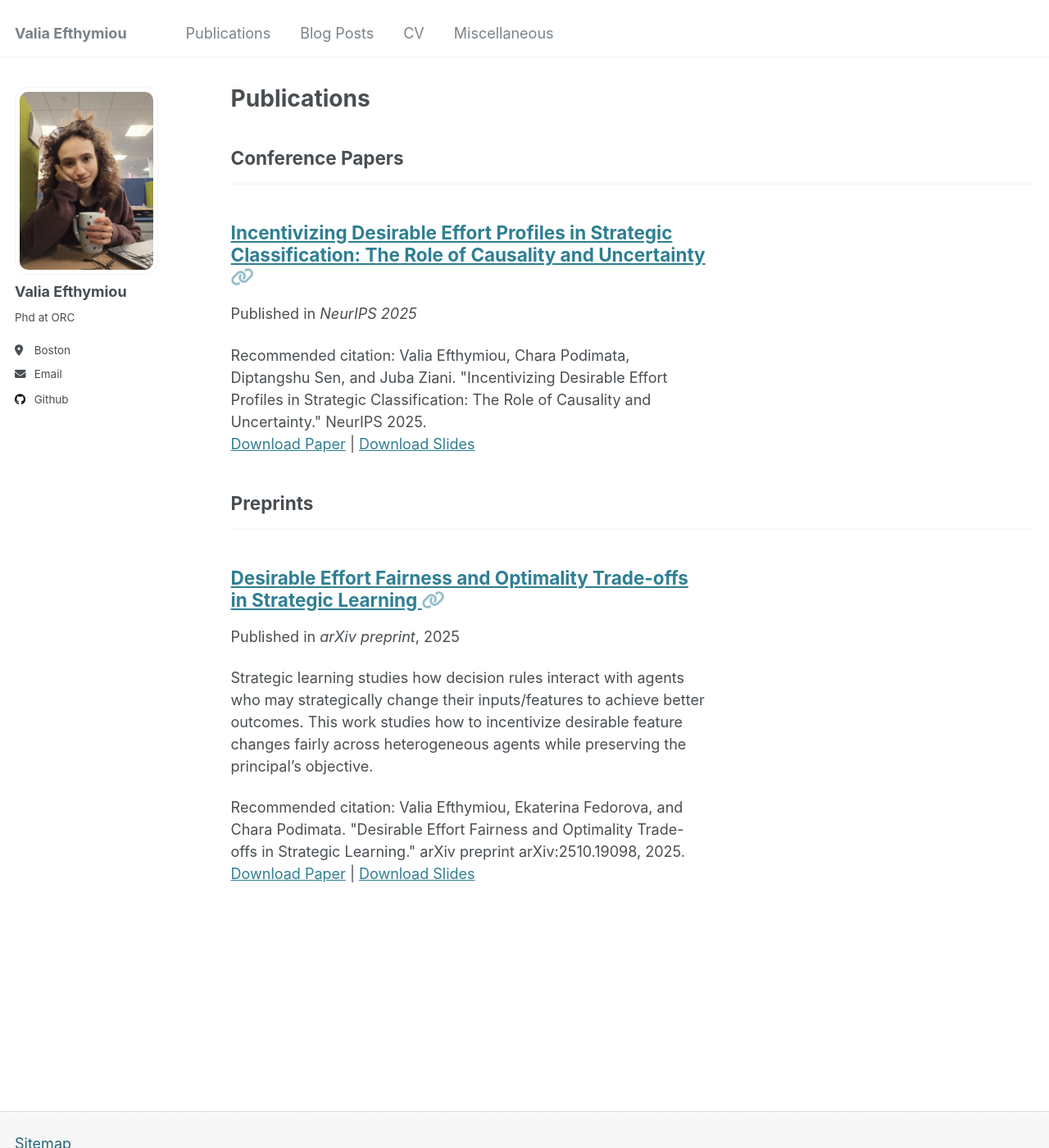
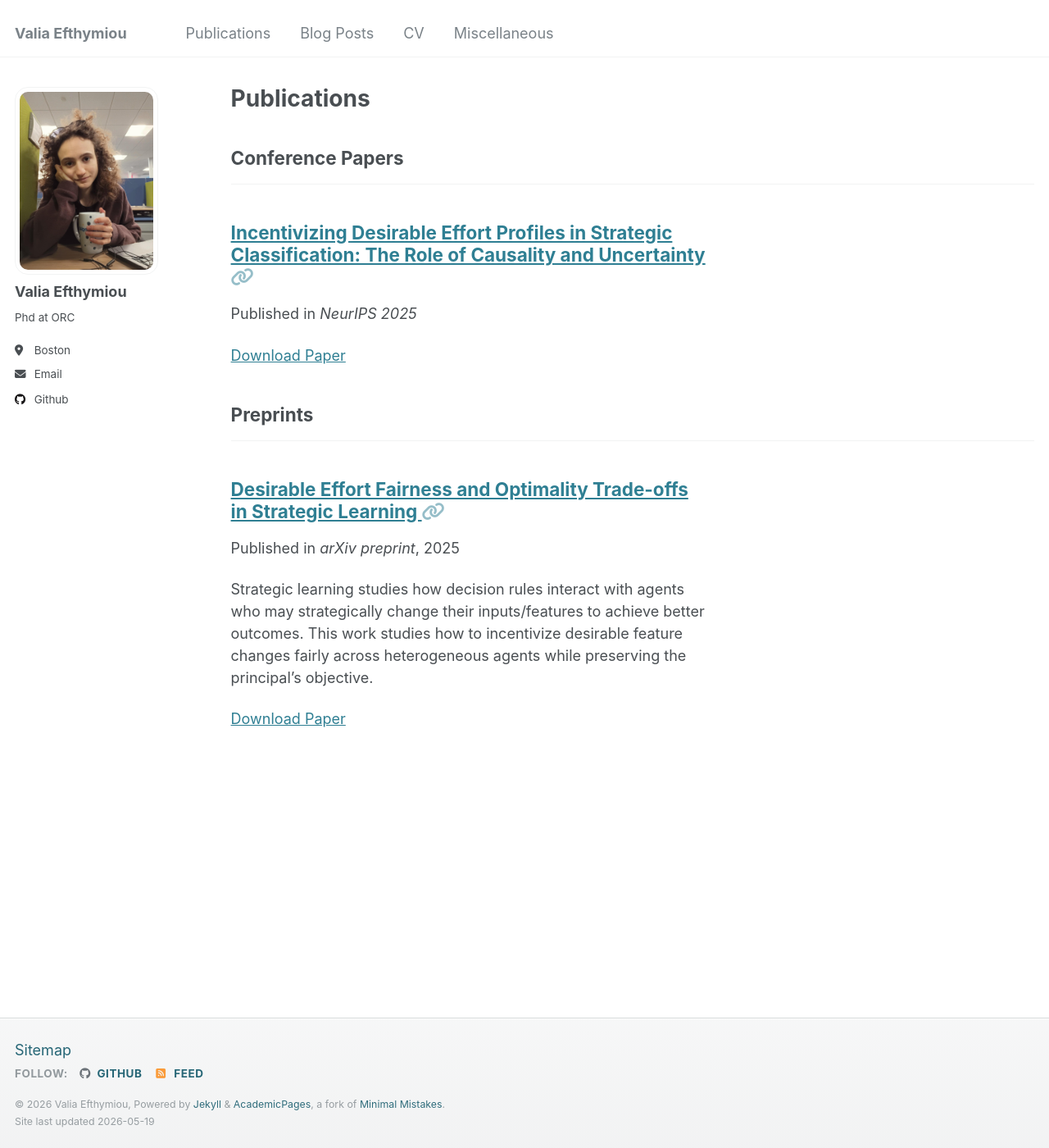
Before and after one commit to valiaEft/valiaEft.github.io, a Jekyll site: the page built from _pages/publications.html, in a window 1280 px wide and 1400 px high. Shown: the whole window at 82% size. Built offline with Jekyll 4.4.1, drawn with Linux system fonts in a browser that asks for light colours.

Commit message:
Simplify publication entries

```diff
--- a/_publications/2025-desirable-effort-fairness.md
+++ b/_publications/2025-desirable-effort-fairness.md
@@ -7,7 +7,5 @@ authors: Valia Efthymiou, Ekaterina Fedorova, Chara Podimata
 venue: arXiv preprint
 category: preprints
 paperurl: 'https://arxiv.org/abs/2510.19098'
-slidesurl: ''
 excerpt: 'Strategic learning studies how decision rules interact with agents who may strategically change their inputs/features to achieve better outcomes. This work studies how to incentivize desirable feature changes fairly across heterogeneous agents while preserving the principal''s objective.'
-citation: 'Valia Efthymiou, Ekaterina Fedorova, and Chara Podimata. "Desirable Effort Fairness and Optimality Trade-offs in Strategic Learning." arXiv preprint arXiv:2510.19098, 2025.'
 ---
--- a/_publications/2025-str.md
+++ b/_publications/2025-str.md
@@ -7,7 +7,5 @@ authors: Valia Efthymiou, Chara Podimata, Diptangshu Sen, Juba Ziani
 venue: NeurIPS 2025
 category: conferences
 paperurl: 'https://arxiv.org/abs/2502.06749'
-slidesurl: ''
 excerpt: ''
-citation: 'Valia Efthymiou, Chara Podimata, Diptangshu Sen, and Juba Ziani. "Incentivizing Desirable Effort Profiles in Strategic Classification: The Role of Causality and Uncertainty." NeurIPS 2025.'
 ---
```
